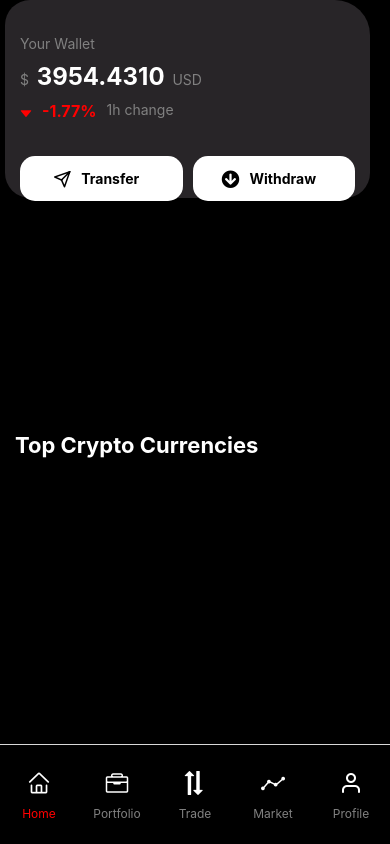
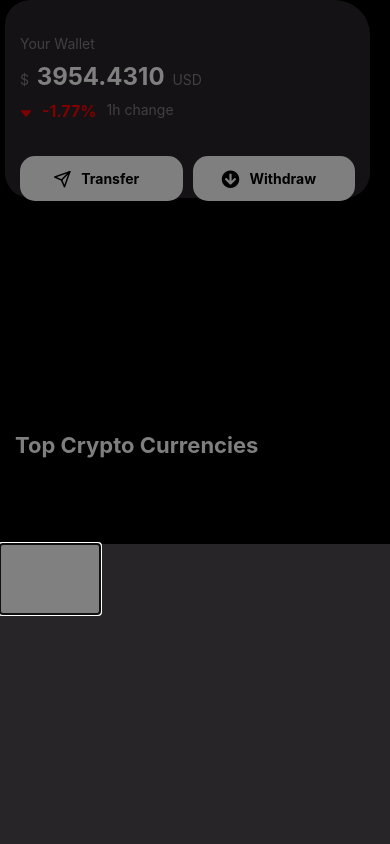
Before and after one commit to Abdullah152535/CryptoWallet, a React Native app: screen /Tabs in a window 390 px wide. Built offline with nearby package versions, Linux system fonts and the light colour scheme; no server answers.

Commit message:
Modal Added

```diff
--- a/navigation/Tabs.js
+++ b/navigation/Tabs.js
@@ -1,5 +1,6 @@
 import { createBottomTabNavigator } from '@react-navigation/bottom-tabs';
-import {  View } from 'react-native';
+import { useState } from 'react';
+import {  View ,TouchableOpacity,Modal,StyleSheet} from 'react-native';
 import {Home}  from '../components/Screens/Home';
 import {Portfolio}  from '../components/Screens/Portfolio';
 import { Trade } from '../components/Screens/Trade';
@@ -14,8 +15,20 @@ import { Feather } from '@expo/vector-icons';
 
 const Tab = createBottomTabNavigator();
 
-function Tabs() {
+function Tabs({navigation}) {
+
+  const [isVisible,setIsVisible] = useState(true);
+
+
+    function SetModal(){
+        setIsVisible(true);
+    }
+    function closeModal(){
+        setIsVisible(false);
+    }
+
   return (
+    <View style={{flex:1}}>
     <Tab.Navigator
     screenOptions={ ({route}) =>({
         tabBarIcon:({focused,color,size}) =>{
@@ -68,11 +81,45 @@ function Tabs() {
       <Tab.Screen name="Home" component={Home}  options={{headerShown:false}}/>
       <Tab.Screen name="Portfolio" component={Portfolio} options={{headerShown:false}}/>
       <Tab.Screen name="Trade" component={Home} options={{headerShown:false}}
+           listeners={({ navigation }) => ({
+          tabPress: (e) => {
+            e.preventDefault()
+            SetModal();
+          },
+        })}
       />
       <Tab.Screen name="Market" component={Market} options={{headerShown:false}}/>
       <Tab.Screen name="Profile" component={Profile} options={{headerShown:false}}/>
     </Tab.Navigator>
+    {/* Tab Navigator ends here and Modal Component starts */}
+
+      <Modal visible={isVisible} transparent  >
+      <View style={styles.ModalContainer} >
+       <View style={styles.ModalStyle}>
+       <TouchableOpacity style={{width:100,height:70,backgroundColor:"grey",borderRadius:2}}
+      onPress={()=>closeModal()}>
+
+      </TouchableOpacity>
+      </View>
+       </View>
+      </Modal>
+
+      </View>
   );
 }
 
+
+const styles = StyleSheet.create({
+  ModalContainer:{
+    flex:1,
+    justifyContent:"flex-end",
+    backgroundColor: 'rgba(0, 0, 0, 0.5)',
+
+  },
+  ModalStyle:{
+      backgroundColor:"#282528",
+      height:300
+  }
+});
+
 export default Tabs;
```
